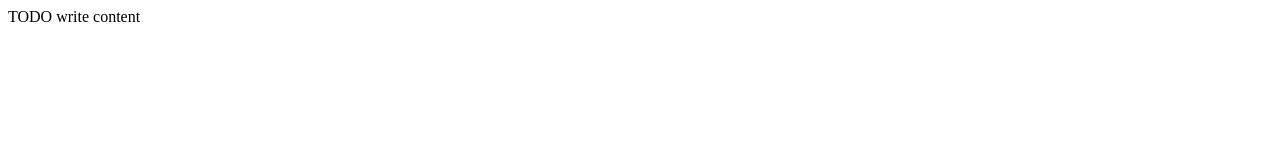
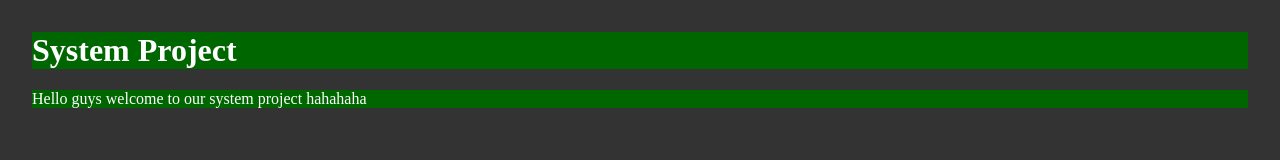
Before and after one commit to Justine976/System-project-collab, a plain HTML site: page web/index.html in a window 1280 px wide. Drawn offline with Linux system fonts and the light colour scheme.

Commit message:
System project collab

```diff
--- a/web/index.html
+++ b/web/index.html
@@ -2,11 +2,16 @@
 
 <html>
     <head>
-        <title>TODO supply a title</title>
+        <title>System Project</title>
         <meta charset="UTF-8">
         <meta name="viewport" content="width=device-width, initial-scale=1.0">
+        <link rel="stylesheet" href="newcss.css"/>
     </head>
     <body>
-        <div>TODO write content</div>
+        <div>
+            <h1>System Project</h1>
+            <p>Hello guys welcome to our system project hahahaha</p>
+
+        </div>
     </body>
 </html>
--- /dev/null
+++ b/web/newcss.css
@@ -0,0 +1,14 @@
+body{
+    background-color: #333333;
+    margin: 2em;
+}
+
+h1{
+    background-color: #006600;
+    color: #ffffff;
+}
+
+p{
+    background-color: #006600;
+    color: #ffffff;
+}
```
